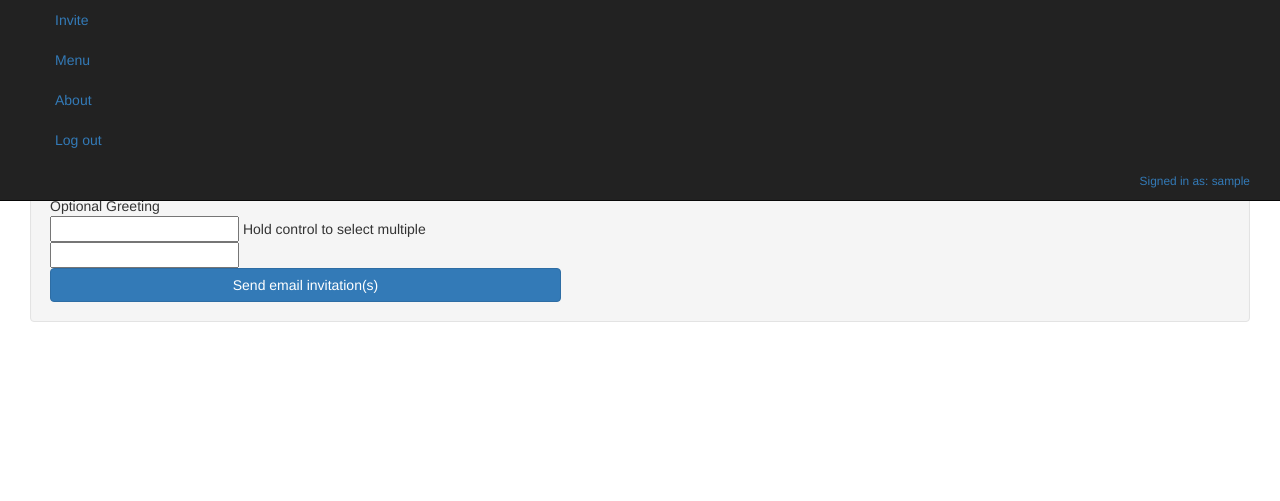
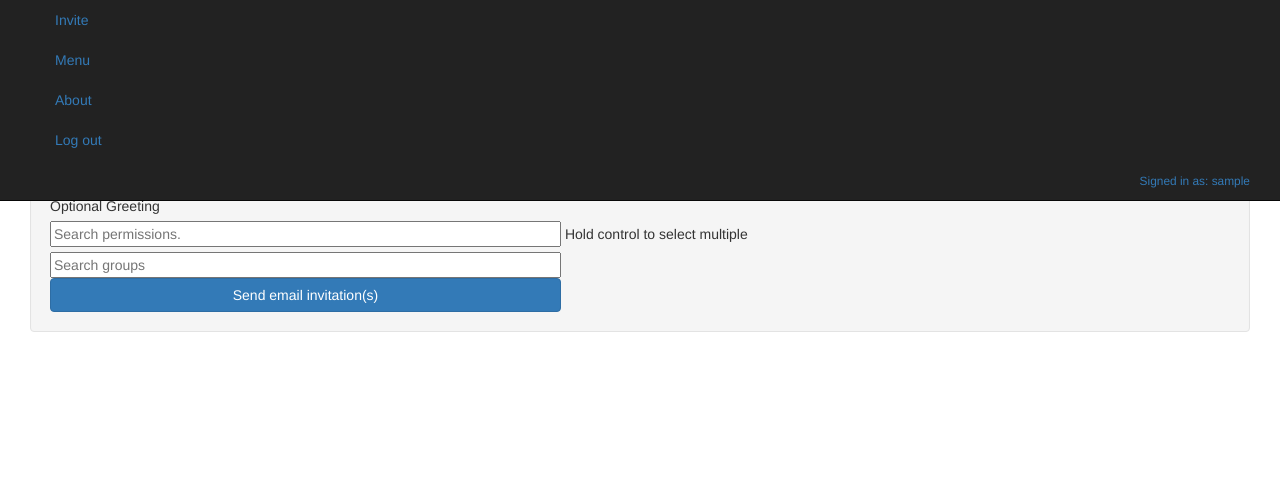
Before and after one commit to unt-libraries/django-invite, a Django app: template invite/templates/invite/invite.html in a window 1280 px wide. Shown: the top 501 px of the page. Run offline with Django 3.2, Linux system fonts and the light colour scheme; the template is opened without the code that fills it, so the values that code supplies are empty; the visitor is signed in with stand-in values (Sample User, id 1); some libraries are stand-ins or nearby versions.

Commit message:
Improve search input styling and add placeholder text.

```diff
--- a/invite/templates/invite/invite.html
+++ b/invite/templates/invite/invite.html
@@ -169,21 +169,21 @@
                     </div>
                 </div>
                 <div class="row-fluid">
-                    <div class="span1">
+                    <div class="span1" style='margin-top: 5px'>
                         {{ invite_item_formset.forms.0.permissions.label }}
                     </div>
                     <div class="span6" style='text-align: left;'>
-                        <input type="text" id="perms-search" class="span6"/>
+                        <input type="text" id="perms-search" placeholder="Search permissions." class="span6" style="width: 511px"/>
                         {{ invite_item_formset.forms.0.permissions }}
                         Hold control to select multiple
                     </div>
                 </div>
                 <div class="row-fluid">
-                    <div class="span1">
+                    <div class="span1" style='margin-top: 5px'>
                         {{ invite_item_formset.forms.0.groups.label }}
                     </div>
                     <div class="span6" style='text-align: left;'>
-                        <input type="text" id="groups-search" class="span6"/>
+                        <input type="text" id="groups-search" placeholder="Search groups" class="span6" style="width: 511px"/>
                         {{ invite_item_formset.forms.0.groups }}
                     </div>
                 </div>
```
